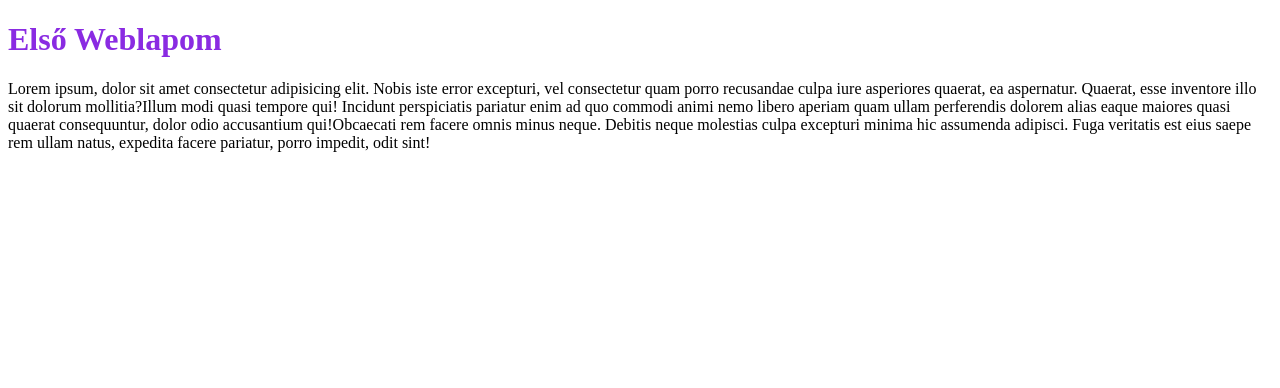
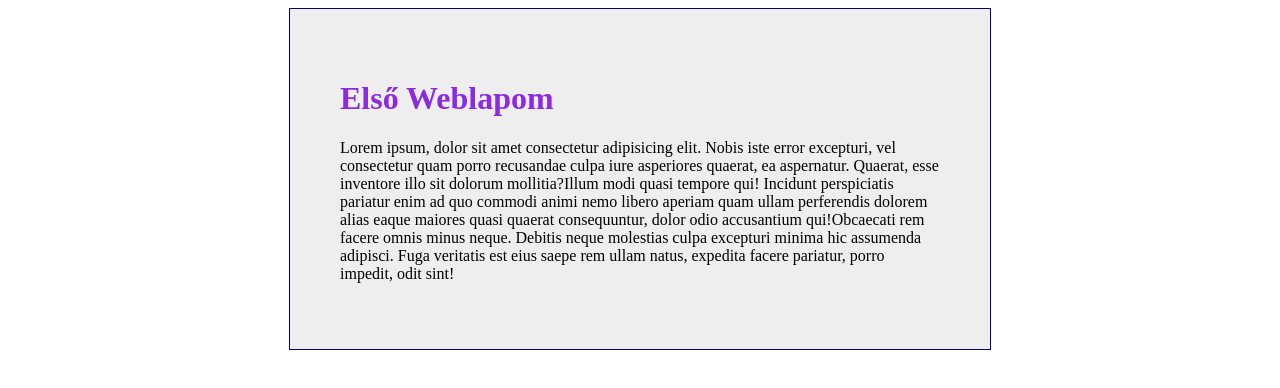
Before and after one commit to hauszmanndavid/2021-11-09, a plain HTML site: page index.html in a window 1280 px wide. Drawn offline with Linux system fonts and the light colour scheme.

Commit message:
Update style.css

```diff
--- a/style.css
+++ b/style.css
@@ -1,3 +1,11 @@
 h1 {
     color: blueviolet;
 }
+
+#content {
+    width: 600px;
+    border: 1px solid darkblue;
+    margin: auto;
+    padding: 50px;
+    background-color: #eee;
+}
```
